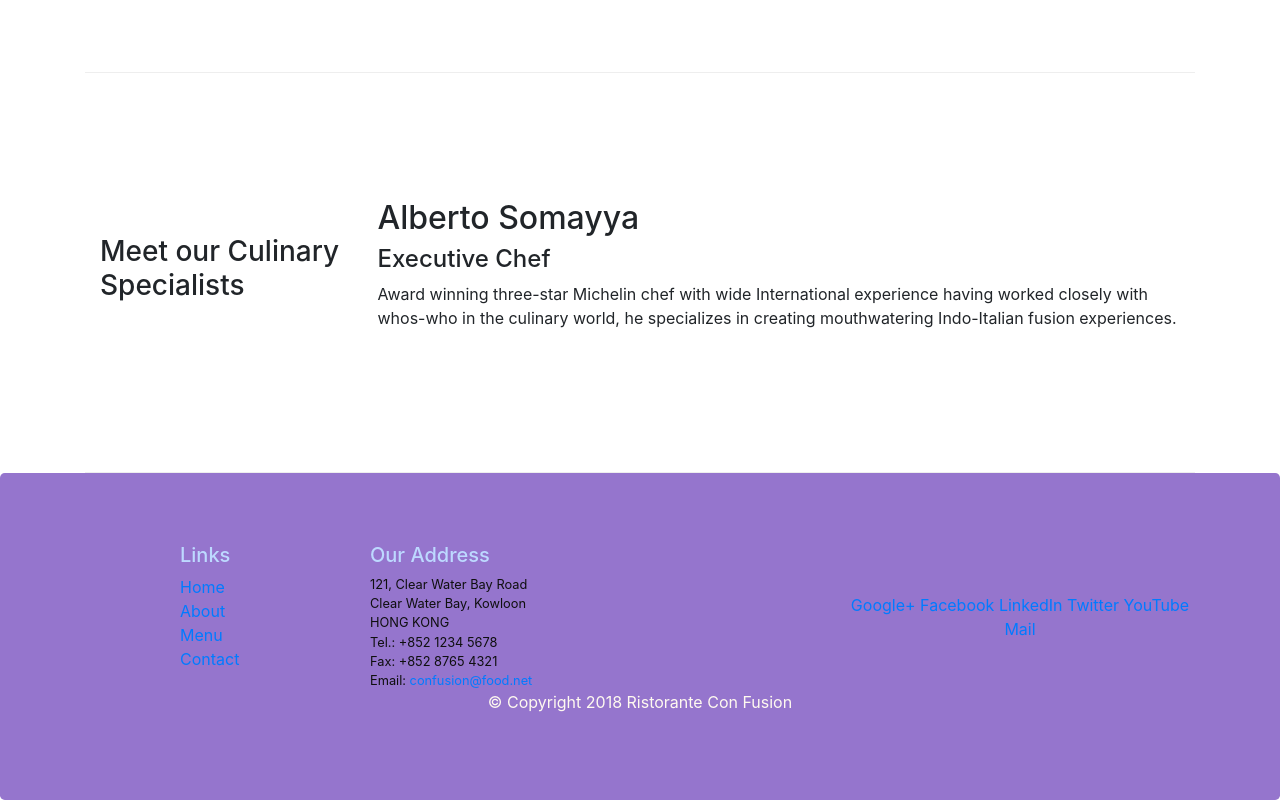
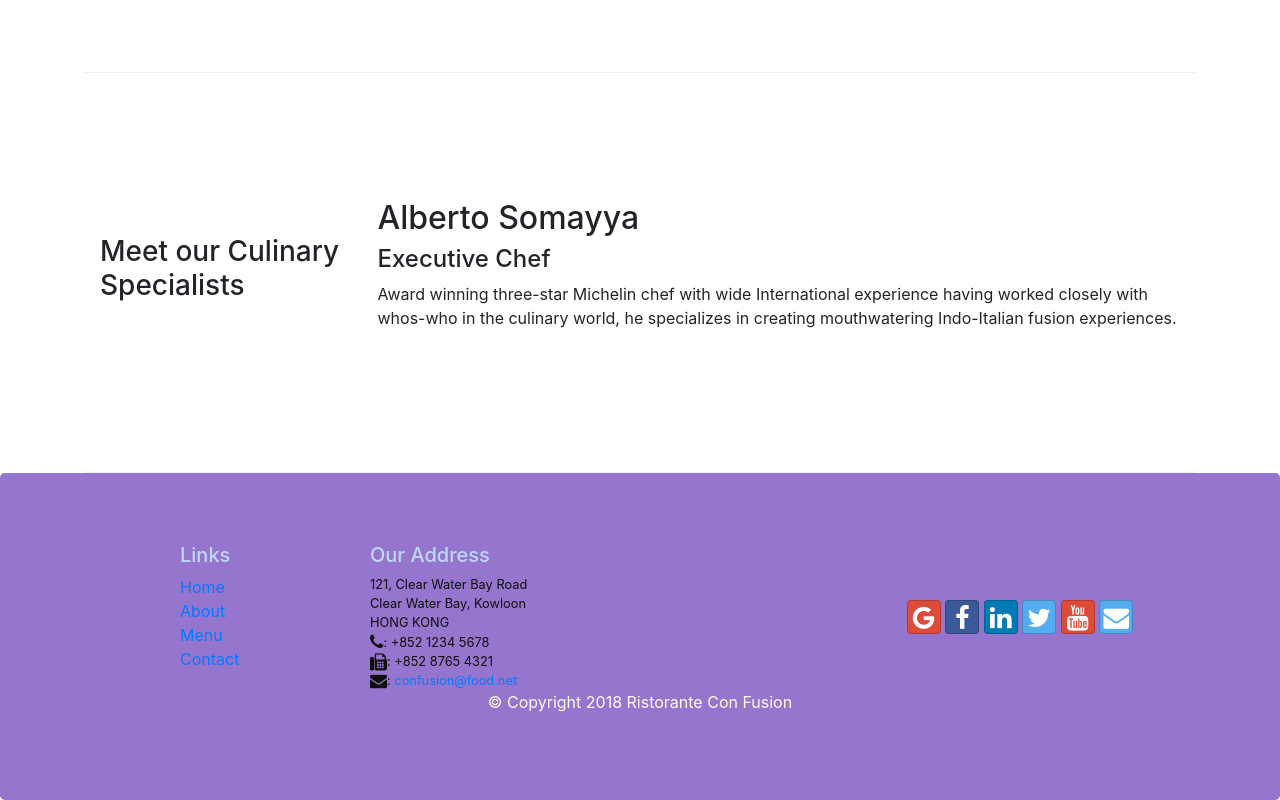
Before and after one commit to amalmohann/bootstrap4, a website: page index.html in a window 1280 px wide. Shown: the part 1037-1837 px from the top of the page. Drawn offline with nearby package versions, Linux system fonts and the light colour scheme.

Commit message:
icon font

```diff
--- a/index.html
+++ b/index.html
@@ -9,6 +9,8 @@
 
     <!-- Bootstrap CSS -->
     <link rel="stylesheet" href="node_modules/bootstrap/dist/css/bootstrap.min.css">
+    <link rel="stylesheet" href="node_modules/font-awesome/css/font-awesome.min.css">
+    <link rel="stylesheet" href="node_modules/bootstrap-social/bootstrap-social.css">
     <link rel="stylesheet" href="css/styles.css">
     <title>Ristorante Con Fusion</title>
 </head>
@@ -37,10 +39,10 @@
                 <a class="navbar-brand mr-auto" href="#">Ristorante con Fusion</a>
                 <div class="collapse navbar-collapse" id="Navbar">
                     <ul class="navbar-nav mr-auto">
-                        <li class="navbar-item active"><a class="nav-link" href="#">Home</a></li>
-                        <li class="navbar-item "><a class="nav-link" href="./aboutus.html">About</a></li>
-                        <li class="navbar-item"><a class="nav-link" href="#">Menu</a></li>
-                        <li class="navbar-item"><a class="nav-link" href="#">Contact</a></li>
+                        <li class="navbar-item active"><a class="nav-link" href="#"><span class="fa fa-home fa-lg"></span> Home</a></li>
+                        <li class="navbar-item "><a class="nav-link" href="./aboutus.html"><span class="fa fa-info fa-lg"></span> About</a></li>
+                        <li class="navbar-item"><a class="nav-link" href="#"><span class="fa fa-list fa-lg"></span> Menu</a></li>
+                        <li class="navbar-item"><a class="nav-link" href="#"><span class="fa fa-address-card fa-lg"></span> Contact</a></li>
                     </ul>
                 </div>
             </div>
@@ -96,19 +98,19 @@
 		              121, Clear Water Bay Road<br>
 		              Clear Water Bay, Kowloon<br>
 		              HONG KONG<br>
-		              Tel.: +852 1234 5678<br>
-		              Fax: +852 8765 4321<br>
-		              Email: <a href="mailto:confusion@food.net">confusion@food.net</a>
+		              <i class="fa fa-phone fa-lg"></i>: +852 1234 5678<br>
+		              <i class="fa fa-fax fa-lg"></i>: +852 8765 4321<br>
+		              <i class="fa fa-envelope fa-lg"></i>: <a href="mailto:confusion@food.net">confusion@food.net</a>
 		           </address>
                 </div>
                 <div class="col-12 col-sm-4 align-self-center text-center">
                     <div>
-                        <a href="http://google.com/+">Google+</a>
-                        <a href="http://www.facebook.com/profile.php?id=">Facebook</a>
-                        <a href="http://www.linkedin.com/in/">LinkedIn</a>
-                        <a href="http://twitter.com/">Twitter</a>
-                        <a href="http://youtube.com/">YouTube</a>
-                        <a href="mailto:">Mail</a>
+                        <a class="btn btn-social-icon btn-google" href="http://google.com/+"><i class="fa fa-google fa-lg"></i></a>
+                        <a class="btn btn-social-icon btn-facebook" href="http://www.facebook.com/profile.php?id="><i class="fa fa-facebook fa-lg"></i></a>
+                        <a class="btn btn-social-icon btn-linkedin" href="http://www.linkedin.com/in/"><i class="fa fa-linkedin fa-lg"></i></a>
+                        <a class="btn btn-social-icon btn-twitter" href="http://twitter.com/"><i class="fa fa-twitter fa-lg"></i></a>
+                        <a class="btn btn-social-icon btn-google" href="http://youtube.com/"><i class="fa fa-youtube fa-lg"></i></a>
+                        <a class="btn btn-social-icon btn-twitter" href="mailto:"><i class="fa fa-envelope fa-lg"></i></a>
                     </div>
                 </div>
            </div>
--- a/package.json
+++ b/package.json
@@ -15,6 +15,8 @@
   },
   "dependencies": {
     "bootstrap": "^4.0.0",
+    "bootstrap-social": "^5.1.1",
+    "font-awesome": "^4.7.0",
     "jquery": "^3.3.1",
     "popper.js": "^1.12.9"
   }
```
Also changed, not shown: aboutus.html (+15 -13 lines), 1 other file.
